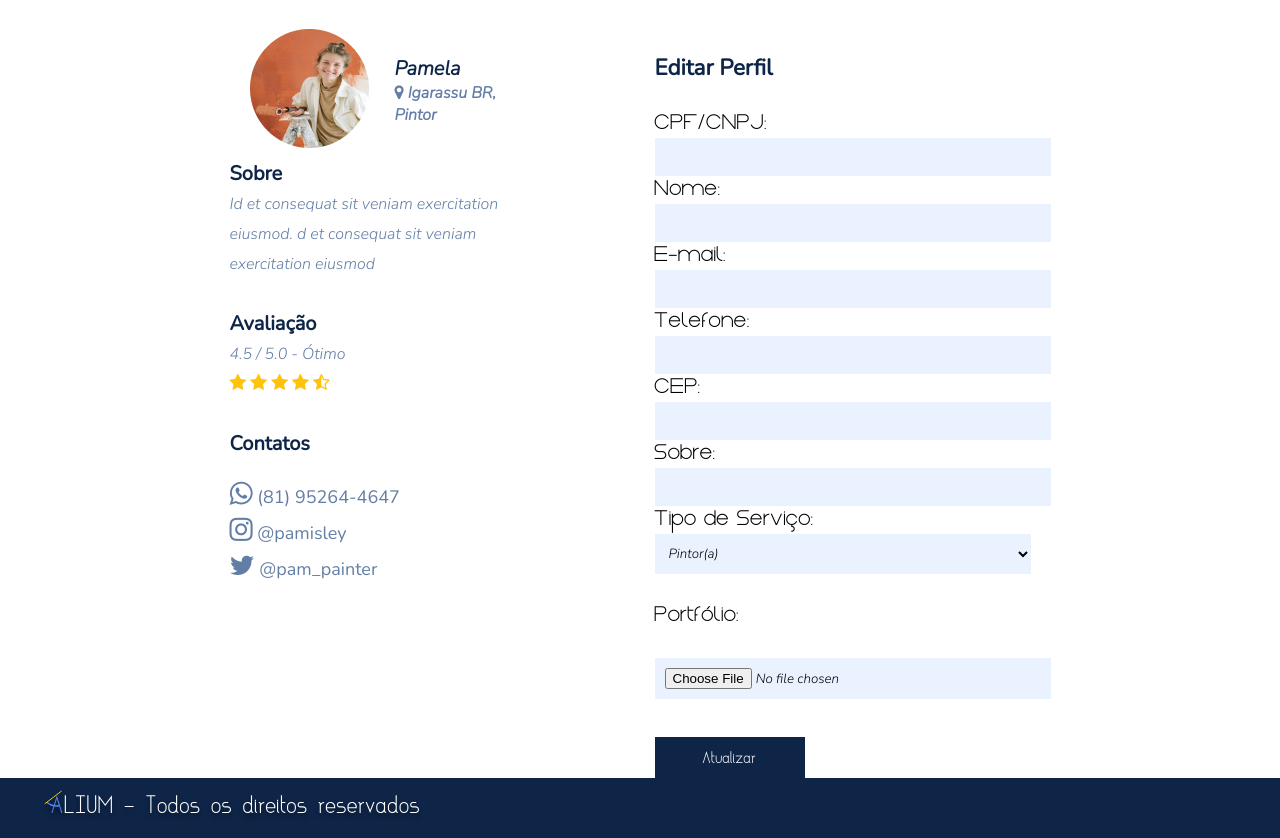
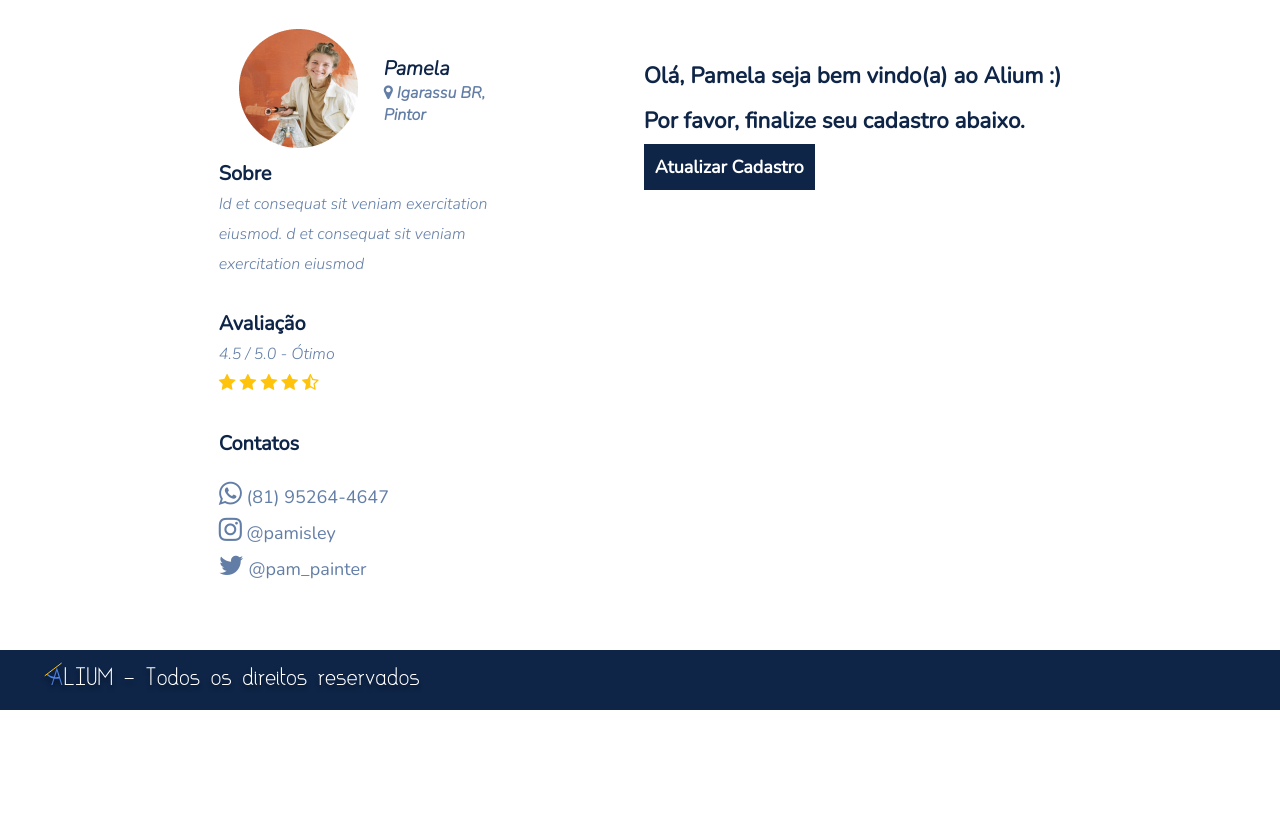
Before and after one commit to JRBARROZ/Alium, a PHP site: page /profile.html in a window 1280 px wide. Shown: the part 90-928 px from the top of the page. After the commit the page ends 800 px from the top, so only its background shows below. Run offline with PHP 8.4, Linux system fonts and the light colour scheme.

Commit message:
Creating profile css

```diff
--- a/css/profile.css
+++ b/css/profile.css
@@ -229,3 +229,30 @@ textarea,select,input[type=file]{
 .checked{
     color:#FFC30B !important;
 }
+.btn{
+
+    width: 150px;
+    height: 41px;
+    color: white;
+    font-family: 'Nunito-Regular';
+    font-size: .8em;
+    padding: 8px;
+    outline: none;
+    cursor: pointer;
+    transition: 1s;
+    margin-top: 10px;
+    border-color: transparent;
+    border: absolute 3px;
+    border-style: solid;
+    background-color: #0E2548;
+    text-decoration: none;
+}
+.btn:hover{
+    background-color: #4D6180;
+    border-color: #FFC30B;
+    border: absolute 3px;
+    border-style: solid;
+}
+#form{
+    display: none;
+}
--- a/profile.html
+++ b/profile.html
@@ -51,8 +51,9 @@
         <section class="profile-edit">
             <div class="profile-form">
                 <div class="profile-text-edit">
-                    <h3>Editar Perfil</h3>
-                    <form action="" method="POST">
+                    <h3 id="text" style="max-width: 500px;line-height:2em;">Olá, Pamela seja bem vindo(a) ao Alium :)<br>Por favor, finalize seu cadastro abaixo.<br><a href="#" class="btn" onclick="showForm(this)">Atualizar Cadastro</a></h3>
+                    <h3 id="edit" style="display: none;">Editar Perfil</h3>
+                    <form action="" method="POST" id="form">
                         <br>
                         <label for="cpf_cnpj">CPF/CNPJ:</label><br>
                         <input type="text" id="cpf_cnpj" name="cpf_cnpj" minlength="11" maxlength="14" required><br>
@@ -92,5 +93,13 @@
             </div>
         </div>
     </section>
+    <script>
+        function showForm(e){
+            e.style.display = "none";
+            document.getElementById('text').style.display="none";
+            document.getElementById('form').style.display="block";
+            document.getElementById('edit').style.display="block";
+        }
+    </script>
 </body>
 </html>
```
Also changed, not shown: css/signin.css (+18 -0 lines).
